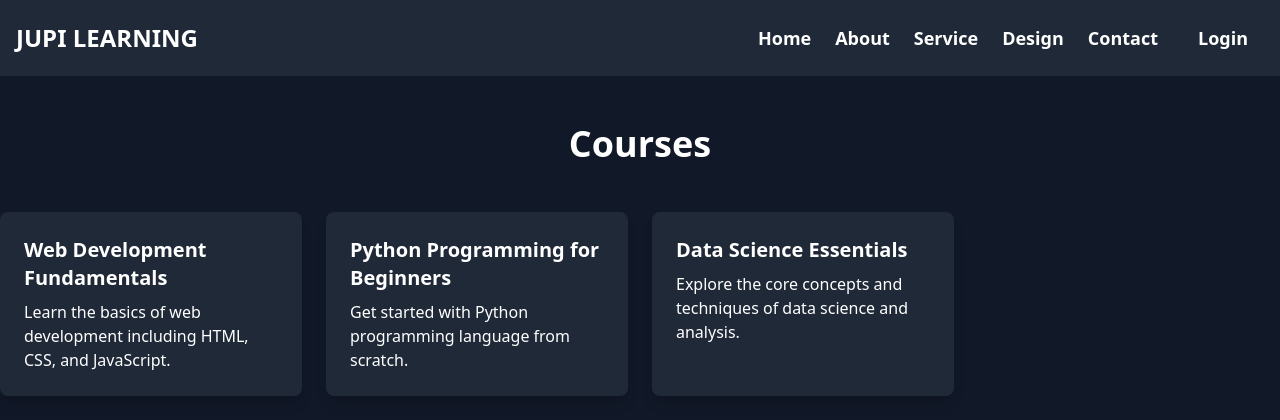
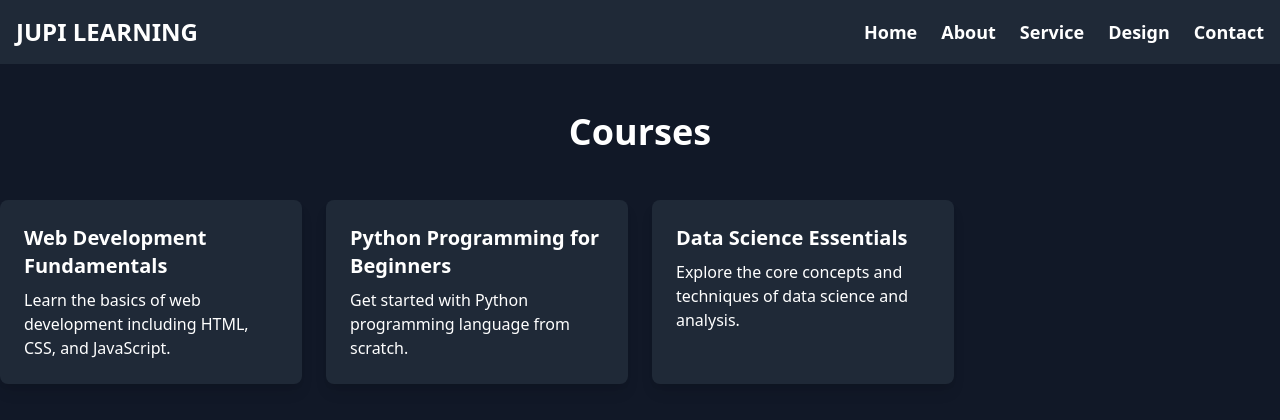
Before and after one commit to shivaneshwaran/JUPI-LEARN, a Flask app: page / in a window 1280 px wide. Shown: the top 420 px of the page. Run offline with Flask 3, Linux system fonts and the light colour scheme.

Commit message:
hrefing about and home

```diff
--- a/templates/JUPILEARNINGWEBAPP.HTML
+++ b/templates/JUPILEARNINGWEBAPP.HTML
@@ -14,17 +14,19 @@
         <div class="container mx-auto flex items-center justify-between px-4">
             <h1 class="text-2xl font-bold">JUPI LEARNING</h1>
             <ul class="text-lg font-semibold flex items-center space-x-6">
-                <li class="cursor-pointer font-semibold hover:bg-blue-400 hover:text-gray-900 hover:transition-colors">Home</li>
-                <li class=" href='templates/about.html' font-semibold hover:bg-blue-400 hover:text-gray-900 hover:transition-colors">About</li>
+                <li class="cursor-pointer font-semibold hover:bg-blue-400 hover:text-gray-900 hover:transition-colors">
+                    <a href="templates/JUPILEARNINGWEBAPP.HTML">Home</a>
+                </li>
+                <li class="font-semibold hover:bg-blue-400 hover:text-gray-900 hover:transition-colors">
+                    <a href="templates/about.html">About</a>
+                </li>
                 <li class="cursor-pointer font-semibold hover:bg-blue-400 hover:text-gray-900 hover:transition-colors">Service</li>
                 <li class="cursor-pointer font-semibold hover:bg-blue-400 hover:text-gray-900 hover:transition-colors">Design</li>
                 <li class="cursor-pointer font-semibold hover:bg-blue-400 hover:text-gray-900 hover:transition-colors">Contact</li>
-                <li>
-                    <button class="px-4 py-2 bg-orange-500 rounded-md text-white-900 font-semibold hover:bg-yellow-400 hover:text-gray-900 hover:transition-colors">Login</button>
-                </li>
             </ul>
         </div>
     </nav>
+
 
     <main class="container mx-auto py-12">
 
```
